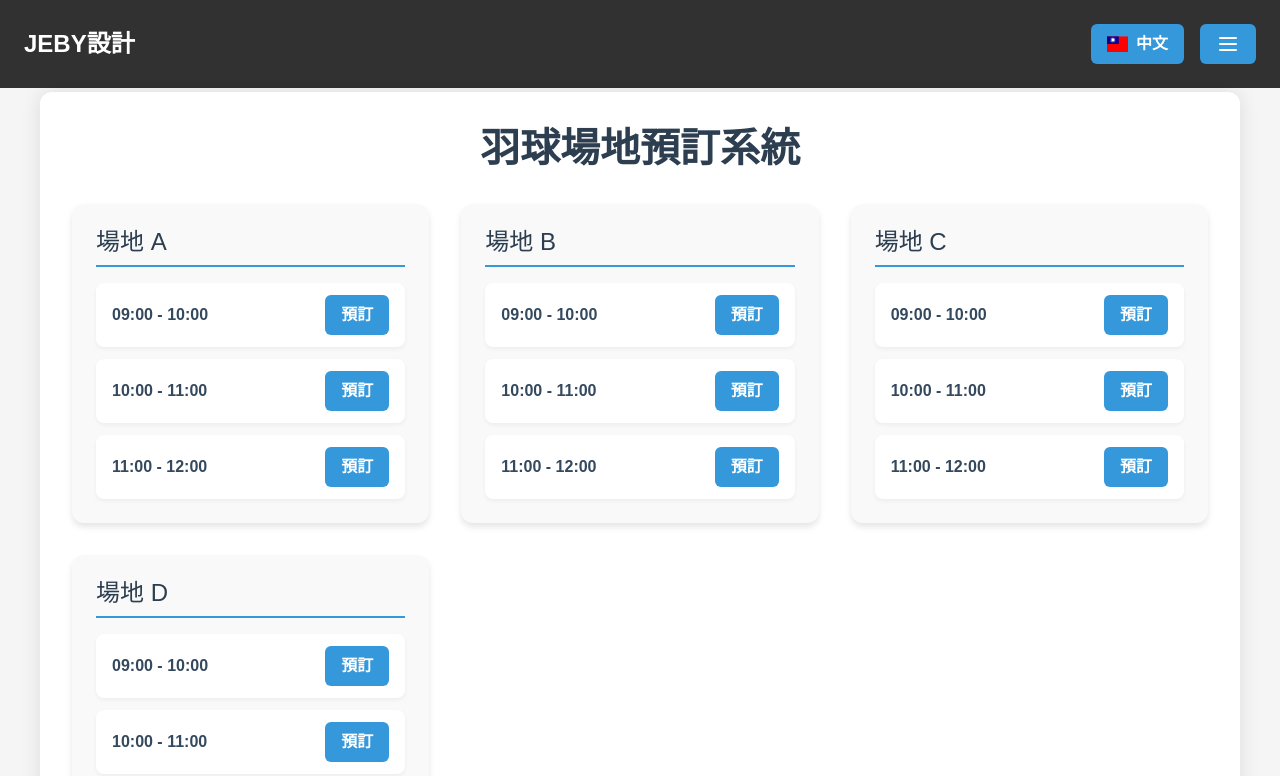
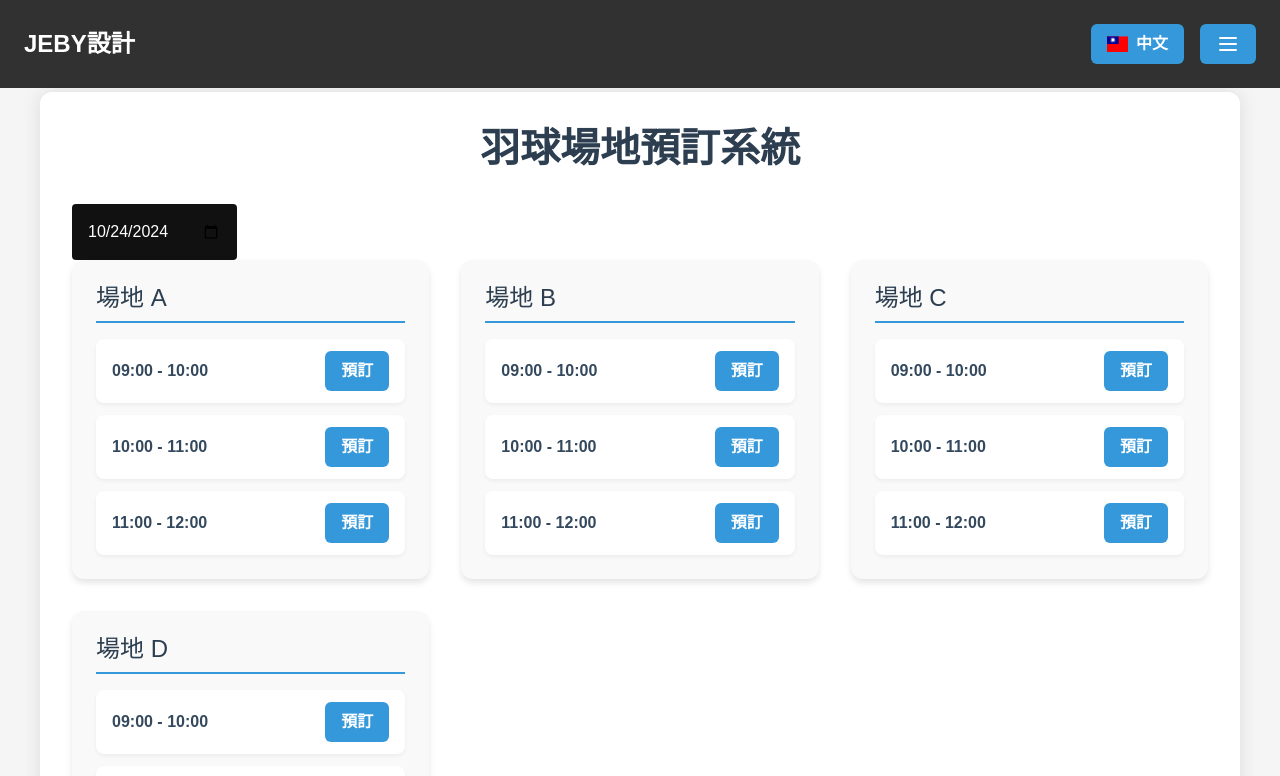
Before and after one commit to jeby-228/JEBY-website, a Nuxt app: page /booking_badminton in a window 1280 px wide. Shown: the top 776 px of the page. Built offline with nearby package versions, Linux system fonts and the light colour scheme.

Commit message:
新增小功能

```diff
--- a/pages/booking_badminton.vue
+++ b/pages/booking_badminton.vue
@@ -1,6 +1,7 @@
 <template>
   <div class="booking-system">
     <h1>{{ $t('badmintonBookingSystem') }}</h1>
+    <input type="date" v-model="selectedDate" />
     <div class="courts-container">
       <div v-for="court in courts" :key="court.id" class="court">
         <h2>{{ $t('court') }} {{ court.name }}</h2>
@@ -26,6 +27,8 @@ import { ref } from 'vue'
 import { useI18n } from 'vue-i18n'
 
 const { t } = useI18n()
+
+const selectedDate = ref(new Date().toISOString().split('T')[0]) // 新增選擇的日期
 
 const courts = ref([
   {
```
